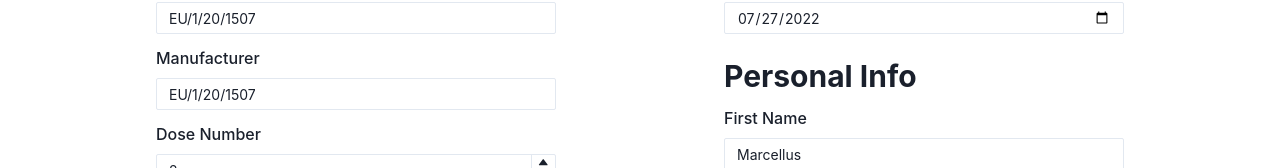
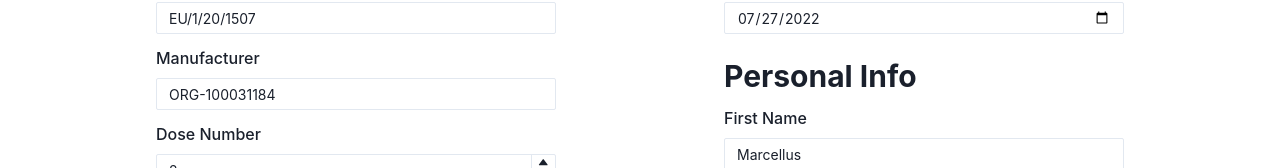
Before and after one commit to andypandy47/covid-credential-tools, a Next.js app: page / in a window 1280 px wide. Shown: the part 463-631 px from the top of the page. Built offline with nearby package versions, Linux system fonts and the light colour scheme.

Commit message:
Fix manufacturer default value

```diff
--- a/src/components/vaccination-details-form.tsx
+++ b/src/components/vaccination-details-form.tsx
@@ -70,7 +70,7 @@ const VaccinationDetailsForm: React.FC<IVaccinationDetailsFormProps> = ({
           type={'text'}
           size={'sm'}
           width={Styles.InputWidth}
-          value={vaccinationDetails.mp}
+          value={vaccinationDetails.ma}
           onChange={(e: React.ChangeEvent<HTMLInputElement>) =>
             onFormChange({ ...vaccinationDetails, ma: e.target.value })
           }
```
